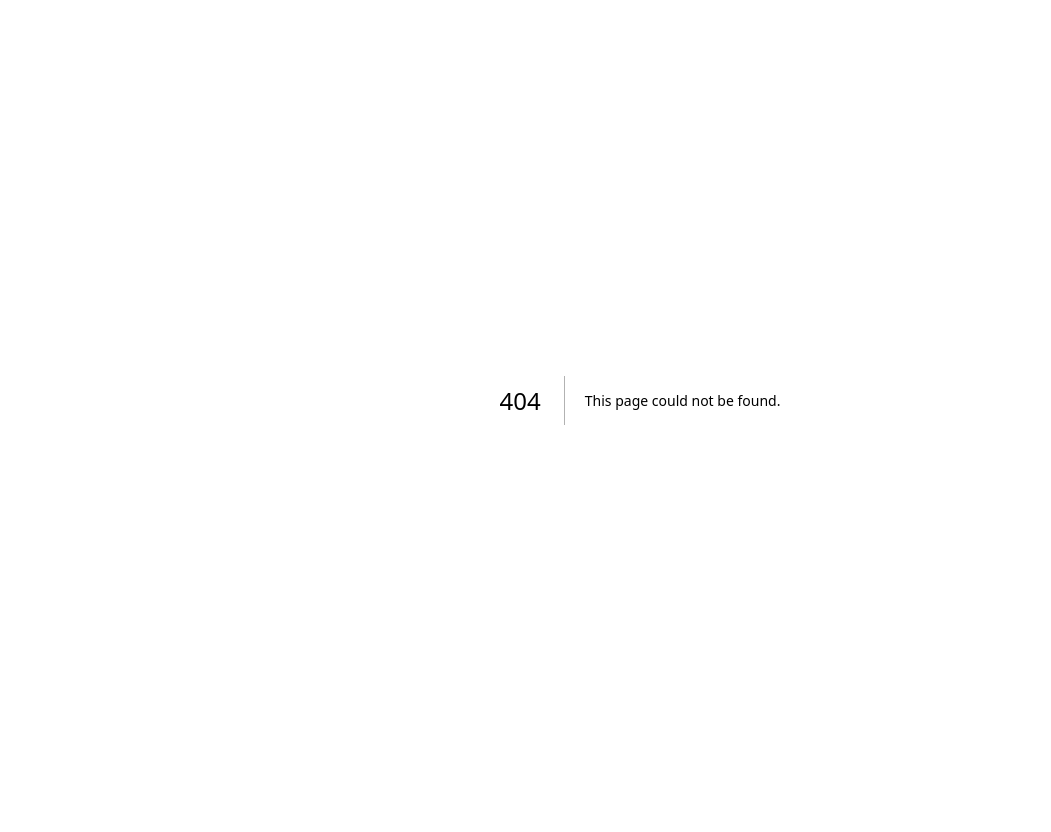
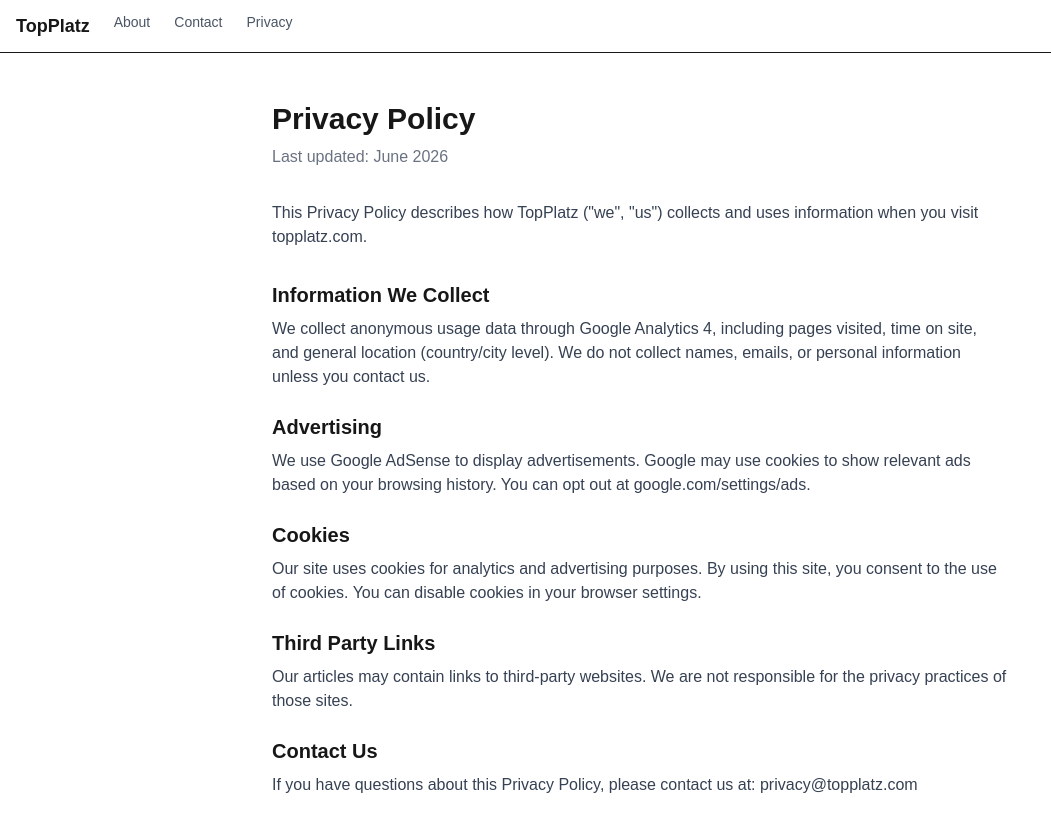
Before and after one commit to era77-design/topplatz, a Next.js app: page /1/privacy in a window 1280 px wide. Before the commit this address had no page. Shown: the top 832 px of the page, without its empty margins (0-1051 px from the left). Before the commit the page ends 800 px from the top, so only its background shows below. Built offline with nearby package versions, Linux system fonts and the light colour scheme.

Commit message:
add about contact privacy pages

```diff
--- /dev/null
+++ b/app/[lang]/about/page.js
@@ -0,0 +1,43 @@
+export const runtime = 'edge'
+
+export default function AboutPage({ params }) {
+  const { lang } = params
+
+  const content = {
+    en: {
+      title: 'About TopPlatz',
+      body: 'TopPlatz is a collection of practical how-to guides covering everyday topics — from home repair and cooking to gardening and technology. Our goal is to provide clear, step-by-step instructions that actually work.',
+      mission: 'Our Mission',
+      missionText: 'We believe everyone deserves access to clear, practical information. Every guide on TopPlatz is written to be easy to follow, with real steps and honest tips.',
+    },
+    de: {
+      title: 'Über TopPlatz',
+      body: 'TopPlatz ist eine Sammlung praktischer Anleitungen zu alltäglichen Themen — von Heimwerken und Kochen bis hin zu Gartenarbeit und Technologie.',
+      mission: 'Unsere Mission',
+      missionText: 'Wir glauben, dass jeder Zugang zu klaren, praktischen Informationen verdient. Jede Anleitung auf TopPlatz ist einfach zu befolgen.',
+    },
+    nl: {
+      title: 'Over TopPlatz',
+      body: 'TopPlatz is een verzameling praktische handleidingen over alledaagse onderwerpen — van thuisreparaties en koken tot tuinieren en technologie.',
+      mission: 'Onze missie',
+      missionText: 'We geloven dat iedereen toegang verdient tot duidelijke, praktische informatie. Elke handleiding op TopPlatz is gemakkelijk te volgen.',
+    },
+    sv: {
+      title: 'Om TopPlatz',
+      body: 'TopPlatz är en samling praktiska guider om vardagliga ämnen — från hemreparationer och matlagning till trädgårdsarbete och teknik.',
+      mission: 'Vårt uppdrag',
+      missionText: 'Vi tror att alla förtjänar tillgång till tydlig, praktisk information. Varje guide på TopPlatz är lätt att följa.',
+    }
+  }
+
+  const t = content[lang] ?? content.en
+
+  return (
+    <main className="max-w-3xl mx-auto px-4 py-12">
+      <h1 className="text-3xl font-bold mb-6">{t.title}</h1>
+      <p className="text-gray-700 mb-8 text-lg">{t.body}</p>
+      <h2 className="text-xl font-semibold mb-2">{t.mission}</h2>
+      <p className="text-gray-700">{t.missionText}</p>
+    </main>
+  )
+}
--- /dev/null
+++ b/app/[lang]/contact/page.js
@@ -0,0 +1,27 @@
+export const runtime = 'edge'
+
+export default function ContactPage({ params }) {
+  const { lang } = params
+
+  const content = {
+    en: { title: 'Contact Us',    text: 'Have a question or suggestion? We\'d love to hear from you.', email: 'Email us at:', label: 'General inquiries:' },
+    de: { title: 'Kontakt',       text: 'Haben Sie eine Frage oder einen Vorschlag? Wir freuen uns von Ihnen zu hören.', email: 'Schreiben Sie uns:', label: 'Allgemeine Anfragen:' },
+    nl: { title: 'Contact',       text: 'Heeft u een vraag of suggestie? We horen graag van u.', email: 'E-mail ons:', label: 'Algemene vragen:' },
+    sv: { title: 'Kontakta oss',  text: 'Har du en fråga eller ett förslag? Vi hör gärna från dig.', email: 'Maila oss:', label: 'Allmänna frågor:' },
+  }
+
+  const t = content[lang] ?? content.en
+
+  return (
+    <main className="max-w-3xl mx-auto px-4 py-12">
+      <h1 className="text-3xl font-bold mb-6">{t.title}</h1>
+      <p className="text-gray-700 mb-8">{t.text}</p>
+      <div className="bg-gray-50 rounded-lg p-6">
+        <p className="font-semibold mb-1">{t.label}</p>
+        <a href="mailto:contact@topplatz.com" className="text-blue-600 hover:underline">
+          contact@topplatz.com
+        </a>
+      </div>
+    </main>
+  )
+}
--- /dev/null
+++ b/app/[lang]/privacy/page.js
@@ -0,0 +1,72 @@
+export const runtime = 'edge'
+
+export default function PrivacyPage({ params }) {
+  const { lang } = params
+
+  const content = {
+    en: {
+      title: 'Privacy Policy',
+      updated: 'Last updated: June 2026',
+      intro: 'This Privacy Policy describes how TopPlatz ("we", "us") collects and uses information when you visit topplatz.com.',
+      sections: [
+        { h: 'Information We Collect', p: 'We collect anonymous usage data through Google Analytics 4, including pages visited, time on site, and general location (country/city level). We do not collect names, emails, or personal information unless you contact us.' },
+        { h: 'Advertising', p: 'We use Google AdSense to display advertisements. Google may use cookies to show relevant ads based on your browsing history. You can opt out at google.com/settings/ads.' },
+        { h: 'Cookies', p: 'Our site uses cookies for analytics and advertising purposes. By using this site, you consent to the use of cookies. You can disable cookies in your browser settings.' },
+        { h: 'Third Party Links', p: 'Our articles may contain links to third-party websites. We are not responsible for the privacy practices of those sites.' },
+        { h: 'Contact Us', p: 'If you have questions about this Privacy Policy, please contact us at: privacy@topplatz.com' },
+      ]
+    },
+    de: {
+      title: 'Datenschutzrichtlinie',
+      updated: 'Zuletzt aktualisiert: Juni 2026',
+      intro: 'Diese Datenschutzrichtlinie beschreibt, wie TopPlatz Informationen sammelt und verwendet.',
+      sections: [
+        { h: 'Gesammelte Informationen', p: 'Wir erfassen anonyme Nutzungsdaten über Google Analytics 4, einschließlich besuchter Seiten und allgemeinem Standort. Wir erfassen keine persönlichen Daten.' },
+        { h: 'Werbung', p: 'Wir verwenden Google AdSense für Werbung. Google kann Cookies verwenden, um relevante Anzeigen zu schalten. Sie können sich unter google.com/settings/ads abmelden.' },
+        { h: 'Cookies', p: 'Unsere Website verwendet Cookies für Analyse- und Werbezwecke. Durch die Nutzung dieser Website stimmen Sie der Verwendung von Cookies zu.' },
+        { h: 'Links zu Dritten', p: 'Unsere Artikel können Links zu Websites Dritter enthalten. Wir sind nicht verantwortlich für deren Datenschutzpraktiken.' },
+        { h: 'Kontakt', p: 'Bei Fragen zur Datenschutzrichtlinie kontaktieren Sie uns: privacy@topplatz.com' },
+      ]
+    },
+    nl: {
+      title: 'Privacybeleid',
+      updated: 'Laatst bijgewerkt: juni 2026',
+      intro: 'Dit privacybeleid beschrijft hoe TopPlatz informatie verzamelt en gebruikt.',
+      sections: [
+        { h: 'Verzamelde informatie', p: 'We verzamelen anonieme gebruiksgegevens via Google Analytics 4. We verzamelen geen persoonlijke informatie.' },
+        { h: 'Advertenties', p: 'We gebruiken Google AdSense voor advertenties. Google kan cookies gebruiken om relevante advertenties te tonen.' },
+        { h: 'Cookies', p: 'Onze site gebruikt cookies voor analyse en advertenties. Door deze site te gebruiken, stemt u in met het gebruik van cookies.' },
+        { h: 'Links naar derden', p: 'Onze artikelen kunnen links bevatten naar websites van derden. We zijn niet verantwoordelijk voor hun privacypraktijken.' },
+        { h: 'Contact', p: 'Voor vragen over dit privacybeleid: privacy@topplatz.com' },
+      ]
+    },
+    sv: {
+      title: 'Integritetspolicy',
+      updated: 'Senast uppdaterad: juni 2026',
+      intro: 'Denna integritetspolicy beskriver hur TopPlatz samlar in och använder information.',
+      sections: [
+        { h: 'Information vi samlar in', p: 'Vi samlar in anonym användningsdata via Google Analytics 4. Vi samlar inte in personlig information.' },
+        { h: 'Annonsering', p: 'Vi använder Google AdSense för annonser. Google kan använda cookies för att visa relevanta annonser.' },
+        { h: 'Cookies', p: 'Vår webbplats använder cookies för analys och annonsering. Genom att använda denna webbplats godkänner du användningen av cookies.' },
+        { h: 'Tredjepartslänkar', p: 'Våra artiklar kan innehålla länkar till tredjepartswebbplatser. Vi ansvarar inte för deras integritetspraxis.' },
+        { h: 'Kontakta oss', p: 'För frågor om denna integritetspolicy: privacy@topplatz.com' },
+      ]
+    }
+  }
+
+  const t = content[lang] ?? content.en
+
+  return (
+    <main className="max-w-3xl mx-auto px-4 py-12">
+      <h1 className="text-3xl font-bold mb-2">{t.title}</h1>
+      <p className="text-gray-500 mb-8">{t.updated}</p>
+      <p className="mb-8 text-gray-700">{t.intro}</p>
+      {t.sections.map((s, i) => (
+        <div key={i} className="mb-6">
+          <h2 className="text-xl font-semibold mb-2">{s.h}</h2>
+          <p className="text-gray-700">{s.p}</p>
+        </div>
+      ))}
+    </main>
+  )
+}
--- a/app/layout.js
+++ b/app/layout.js
@@ -1,29 +1,22 @@
-import { Geist, Geist_Mono } from "next/font/google";
-import "./globals.css";
-
-const geistSans = Geist({
-  variable: "--font-geist-sans",
-  subsets: ["latin"],
-});
-
-const geistMono = Geist_Mono({
-  variable: "--font-geist-mono",
-  subsets: ["latin"],
-});
+import './globals.css'
 
 export const metadata = {
-  title: "Create Next App",
-  description: "Generated by create next app",
-};
+  title: 'TopPlatz — How-To Guides',
+  description: 'Step by step guides for everything',
+}
 
 export default function RootLayout({ children }) {
   return (
-    <html lang="en">
-      <body
-        className={`${geistSans.variable} ${geistMono.variable} antialiased`}
-      >
+    <html>
+      <body>
+        <nav className="border-b px-4 py-3 flex gap-6 text-sm">
+          <a href="/" className="font-bold text-lg">TopPlatz</a>
+          <a href="./about" className="text-gray-600 hover:text-black">About</a>
+          <a href="./contact" className="text-gray-600 hover:text-black">Contact</a>
+          <a href="./privacy" className="text-gray-600 hover:text-black">Privacy</a>
+        </nav>
         {children}
       </body>
     </html>
-  );
+  )
 }
```
